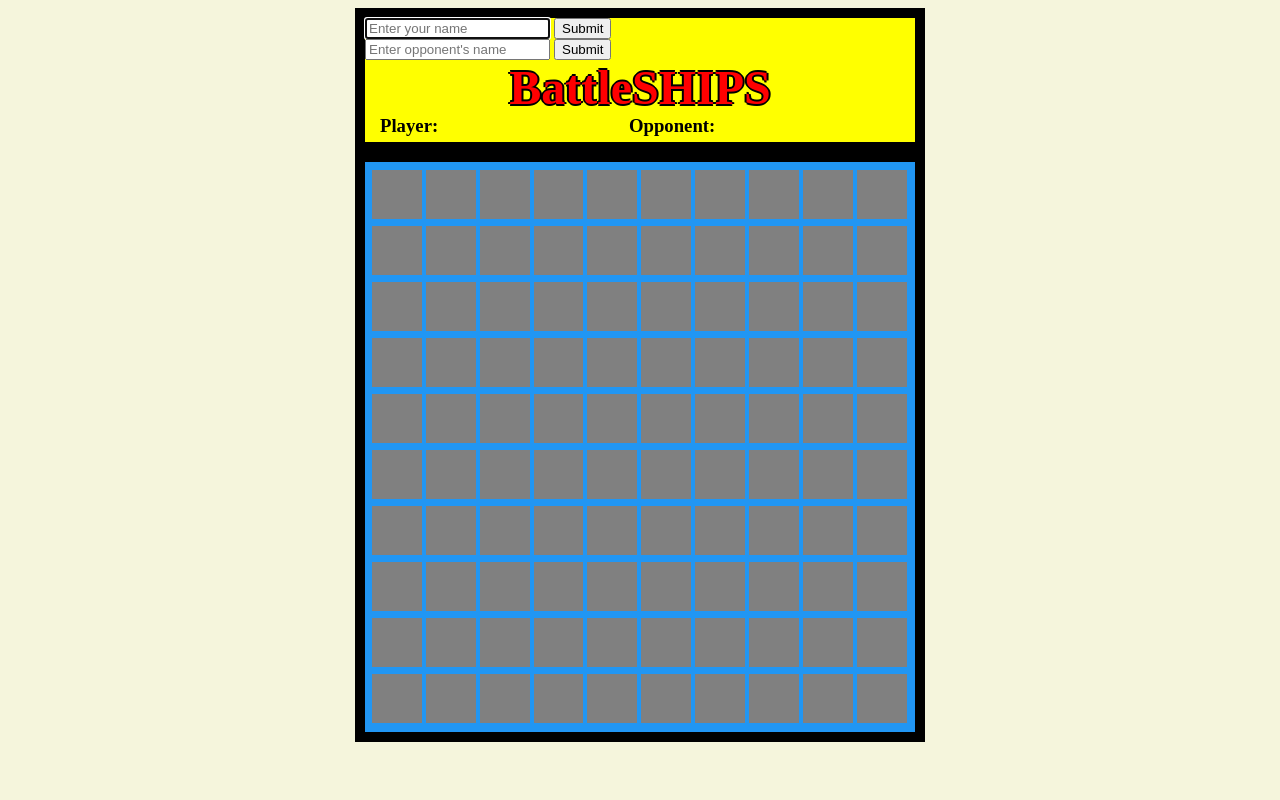
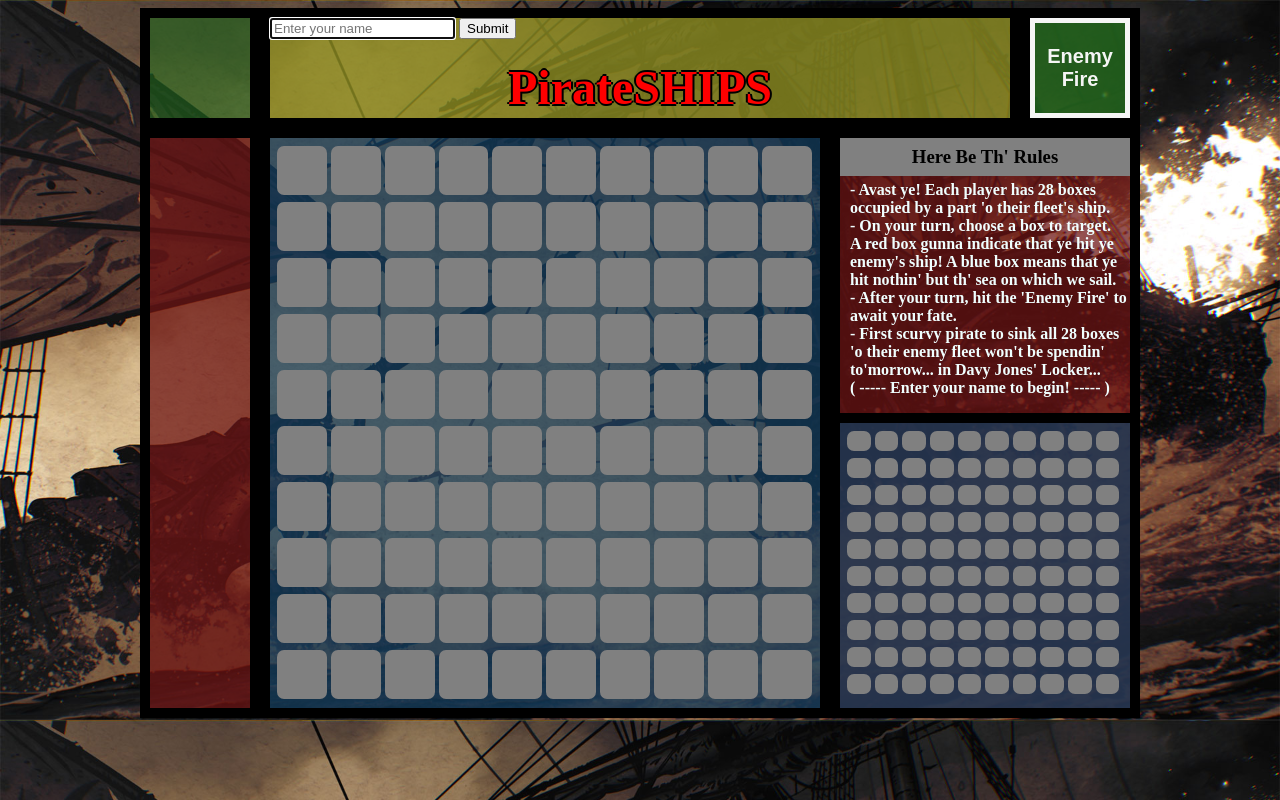
Before and after one commit to ckc1230/blackbeards-revenge, a PHP site: page / in a window 1280 px wide. Run offline with PHP 8.4, Linux system fonts and the light colour scheme.

Commit message:
finishes sfx

```diff
--- a/index.html
+++ b/index.html
@@ -1,7 +1,7 @@
 <!DOCTYPE html>
 <html>
 <head>
-  <title>BatteSHIP</title>
+  <title>PirateSHIPS</title>
 
   <link rel="stylesheet" type="text/css" href="style.css">
     <script src="http://code.jquery.com/jquery-2.2.2.min.js"></script>
@@ -9,22 +9,48 @@
 </head>
 <body>
 
-    <div id="top-row">
+ <audio id="loadMusic" src="music/loadMusic.mp3" loop="loop"></audio>
+ <audio id="battleMusic" src="music/battleMusic.mp3" loop="loop"></audio>
+  <audio id="bgSFX" src="music/bgSFX.mp3" loop="loop"></audio>
+
+
+    <div id="top-section">
+        <div id="top-left-corner">
+            <h2 id="userResult"></h2>
+
+        </div>
+
+         <div id='top-mid'>
               <form id="name-form">
-        <input id="player-input" type="text" placeholder="Enter your name" required="true" autofocus="true" maxlength="16">
+                <input id="player-input" type="text" placeholder="Enter your name" required="true" autofocus="true" maxlength="15">
                 <input type="submit">
               </form>
 
               <form id="opponent-form">
-        <input id="opponent-input" type="text" placeholder="Enter opponent's name" autofocus="true" required="true" maxlength="16">
+                <input id="opponent-input" type="text" placeholder="Enter opponent's name" autofocus="true" required="true" maxlength="15">
                 <input type="submit">
               </form>
 
-      <h1>BattleSHIPS</h1>
+              <h1 id="nameTitle">PirateSHIPS</h1>
+
             <div id="player-row">
               <h3 id="player1name">Player: </h3>
               <h3 id="player2name">Opponent: </h3>
             </div>
+        </div>
+
+        <div id="top-right-corner">
+            <button id="enemyFireButton">Enemy Fire</button>
+
+        </div>
+
+    </div>
+
+    <div id="bottom-section">
+
+        <div id="left-column">
+            <h1 id="user-column"></h1>
+
         </div>
 
           <div id="gameBoard">
@@ -150,6 +176,152 @@
             </div>
           </div>
 
+<div id="right-column">
+    <div id="div1" class="rightDiv">
+       <div>
+           <h3 id="rulesHeader">Here Be Th' Rules</h3>
+       </div>
+
+        <p id="rules">
+            - Avast ye! Each player has 28 boxes occupied by a part 'o their fleet's ship. <br>
+            - On your turn, choose a box to target. <br>
+            A red box gunna indicate that ye hit ye enemy's ship! A blue box means that ye hit nothin' but th' sea on which we sail. <br>
+            - After your turn, hit the 'Enemy Fire' to await your fate. <br>
+            - First scurvy pirate to sink all 28 boxes 'o their enemy fleet won't be spendin' to'morrow... in Davy Jones' Locker... <br>
+             (  ----- Enter your name to begin! -----  )
+        </p>
+
+
+    </div>
+
+    <div id="div2" class="rightDiv">
+
+        <div id="enemyGameBoard">
+            <div class="row" id="firstRow">
+                <div class="enemy-box" id="enemy-box00"></div>
+                <div class="enemy-box" id="enemy-box01"></div>
+                <div class="enemy-box" id="enemy-box02"></div>
+                <div class="enemy-box" id="enemy-box03"></div>
+                <div class="enemy-box" id="enemy-box04"></div>
+                <div class="enemy-box" id="enemy-box05"></div>
+                <div class="enemy-box" id="enemy-box06"></div>
+                <div class="enemy-box" id="enemy-box07"></div>
+                <div class="enemy-box" id="enemy-box08"></div>
+                <div class="enemy-box" id="enemy-box09"></div>
+            </div>
+            <div class="row">
+                <div class="enemy-box" id="enemy-box10"></div>
+                <div class="enemy-box" id="enemy-box11"></div>
+                <div class="enemy-box" id="enemy-box12"></div>
+                <div class="enemy-box" id="enemy-box13"></div>
+                <div class="enemy-box" id="enemy-box14"></div>
+                <div class="enemy-box" id="enemy-box15"></div>
+                <div class="enemy-box" id="enemy-box16"></div>
+                <div class="enemy-box" id="enemy-box17"></div>
+                <div class="enemy-box" id="enemy-box18"></div>
+                <div class="enemy-box" id="enemy-box19"></div>
+            </div>
+            <div class="row">
+                <div class="enemy-box" id="enemy-box20"></div>
+                <div class="enemy-box" id="enemy-box21"></div>
+                <div class="enemy-box" id="enemy-box22"></div>
+                <div class="enemy-box" id="enemy-box23"></div>
+                <div class="enemy-box" id="enemy-box24"></div>
+                <div class="enemy-box" id="enemy-box25"></div>
+                <div class="enemy-box" id="enemy-box26"></div>
+                <div class="enemy-box" id="enemy-box27"></div>
+                <div class="enemy-box" id="enemy-box28"></div>
+                <div class="enemy-box" id="enemy-box29"></div>
+            </div>
+            <div class="row">
+                <div class="enemy-box" id="enemy-box30"></div>
+                <div class="enemy-box" id="enemy-box31"></div>
+                <div class="enemy-box" id="enemy-box32"></div>
+                <div class="enemy-box" id="enemy-box33"></div>
+                <div class="enemy-box" id="enemy-box34"></div>
+                <div class="enemy-box" id="enemy-box35"></div>
+                <div class="enemy-box" id="enemy-box36"></div>
+                <div class="enemy-box" id="enemy-box37"></div>
+                <div class="enemy-box" id="enemy-box38"></div>
+                <div class="enemy-box" id="enemy-box39"></div>
+            </div>
+            <div class="row">
+                <div class="enemy-box" id="enemy-box40"></div>
+                <div class="enemy-box" id="enemy-box41"></div>
+                <div class="enemy-box" id="enemy-box42"></div>
+                <div class="enemy-box" id="enemy-box43"></div>
+                <div class="enemy-box" id="enemy-box44"></div>
+                <div class="enemy-box" id="enemy-box45"></div>
+                <div class="enemy-box" id="enemy-box46"></div>
+                <div class="enemy-box" id="enemy-box47"></div>
+                <div class="enemy-box" id="enemy-box48"></div>
+                <div class="enemy-box" id="enemy-box49"></div>
+            </div>
+            <div class="row">
+                <div class="enemy-box" id="enemy-box50"></div>
+                <div class="enemy-box" id="enemy-box51"></div>
+                <div class="enemy-box" id="enemy-box52"></div>
+                <div class="enemy-box" id="enemy-box53"></div>
+                <div class="enemy-box" id="enemy-box54"></div>
+                <div class="enemy-box" id="enemy-box55"></div>
+                <div class="enemy-box" id="enemy-box56"></div>
+                <div class="enemy-box" id="enemy-box57"></div>
+                <div class="enemy-box" id="enemy-box58"></div>
+                <div class="enemy-box" id="enemy-box59"></div>
+            </div>
+            <div class="row">
+                <div class="enemy-box" id="enemy-box60"></div>
+                <div class="enemy-box" id="enemy-box61"></div>
+                <div class="enemy-box" id="enemy-box62"></div>
+                <div class="enemy-box" id="enemy-box63"></div>
+                <div class="enemy-box" id="enemy-box64"></div>
+                <div class="enemy-box" id="enemy-box65"></div>
+                <div class="enemy-box" id="enemy-box66"></div>
+                <div class="enemy-box" id="enemy-box67"></div>
+                <div class="enemy-box" id="enemy-box68"></div>
+                <div class="enemy-box" id="enemy-box69"></div>
+            </div>
+            <div class="row">
+                <div class="enemy-box" id="enemy-box70"></div>
+                <div class="enemy-box" id="enemy-box71"></div>
+                <div class="enemy-box" id="enemy-box72"></div>
+                <div class="enemy-box" id="enemy-box73"></div>
+                <div class="enemy-box" id="enemy-box74"></div>
+                <div class="enemy-box" id="enemy-box75"></div>
+                <div class="enemy-box" id="enemy-box76"></div>
+                <div class="enemy-box" id="enemy-box77"></div>
+                <div class="enemy-box" id="enemy-box78"></div>
+                <div class="enemy-box" id="enemy-box79"></div>
+            </div>
+            <div class="row">
+                <div class="enemy-box" id="enemy-box80"></div>
+                <div class="enemy-box" id="enemy-box81"></div>
+                <div class="enemy-box" id="enemy-box82"></div>
+                <div class="enemy-box" id="enemy-box83"></div>
+                <div class="enemy-box" id="enemy-box84"></div>
+                <div class="enemy-box" id="enemy-box85"></div>
+                <div class="enemy-box" id="enemy-box86"></div>
+                <div class="enemy-box" id="enemy-box87"></div>
+                <div class="enemy-box" id="enemy-box88"></div>
+                <div class="enemy-box" id="enemy-box89"></div>
+            </div>
+            <div class="row">
+                <div class="enemy-box" id="enemy-box90"></div>
+                <div class="enemy-box" id="enemy-box91"></div>
+                <div class="enemy-box" id="enemy-box92"></div>
+                <div class="enemy-box" id="enemy-box93"></div>
+                <div class="enemy-box" id="enemy-box94"></div>
+                <div class="enemy-box" id="enemy-box95"></div>
+                <div class="enemy-box" id="enemy-box96"></div>
+                <div class="enemy-box" id="enemy-box97"></div>
+                <div class="enemy-box" id="enemy-box98"></div>
+                <div class="enemy-box" id="enemy-box99"></div>
+            </div>
+          </div>
+        </div>
+    </div>
+</div>
+
 
       <script type="text/javascript" src='script.js' ></script>
 </body>
--- a/style.css
+++ b/style.css
@@ -1,8 +1,9 @@
 body {
-  background: beige;
+  background: url(images/background.jpg);
+  background-size: cover;
 }
 
-h1 {
+#nameTitle {
   color: red;
   text-shadow: -2px 0 black, 0 2px black, 2px 0 black, 0 -2px black;
   text-align: center;
@@ -10,16 +11,105 @@ h1 {
   margin: 0;
 }
 
-#box00 {
-/*background: red;*/
+h2 {
+  text-align: center;
+  height: 50%;
+  font-size: 35px;
+  padding-top: 5px;
+  text-shadow: -2px 0 white, 0 2px white, 2px 0 white, 0 -2px white;
+}
+.tabButton {
+    width: 145px;
+    border: 5px solid black;
+    margin: 0px;
+    padding: 0px;
+    height: 30px;
+    font-size: 15px;
+    color: azure;
+    font-weight: bold;
+    background-color: rgba(100,200,200,0.5);
+}
+#rulesButton {
+float: left;}
 
+#rules {
+  margin-top: 5px;
+  text-align: left;
+  padding-left: 10px;
+  font-weight: 900;
+  color: azure;
+}
+.rightDiv {
+  width: 290px;
+  height: 285px;
+  border: 5px 0 0 0 solid black;
 }
 
-#top-row {
+#div1 {
+  border-bottom: 10px solid black;
+  height: 275px;
+}
+
+button:focus {outline:0;}
+
+
+#top-left-corner {
+    background-color: rgba(33,101,28,0.62);
+    width: 100px;
+    height: 100px;
+    border: 10px solid black;
+    display: inline-block;
+    float: left;
+    margin-left: 95px;
+}
+
+#top-right-corner {
+    background-color: rgba(33,101,28,0.62);
+    width: 100px;
+    height: 100px;
+    border: 10px solid black;
+    display: inline-block;
+    float: left;
+}
+
+
+#left-column {
+    background-color: rgba(109,20,20,0.73);
+    width: 100px;
+    height: 570px;
+    border: 10px solid black;
+    display: inline-block;
+    float: left;
+}
+
+#right-column {
+    background-color: rgba(109,20,20,0.73);
+    width: 290px;
+    height: 570px;
+    border: 10px solid black;
+    display: inline-block;
+    float: right;
+}
+
+#top-section {
+    margin: 0 auto;
+    width: 1190px;
+    height: 100px;
+}
+
+#top-mid {
   margin: 0 auto;
-  width: 550px;
-  background: yellow;
+  width: 740px;
+  height: 100px;
+  background: rgba(144,144,34,0.78);
   border: 10px solid black;
+  float: left;
+}
+
+#bottom-section {
+    margin: 0 auto;
+    width: 1000px;
+    height: 570px;
 }
 
 #player-row {
@@ -31,8 +121,17 @@ h1 {
   margin-bottom: 0;
   margin-top: 0;
   margin-left: 15px;
-  width: 230px;
+  width: 350px;
   display: inline-block;
+}
+
+#rulesHeader {
+  text-align: center;
+  background-color: grey;
+  margin: 0;
+  height: 30px;
+  vertical-align: middle;
+  padding-top: 8px;
 }
 
 #player2name {
@@ -43,18 +142,32 @@ h1 {
 #name-form {
   display: inline-block;
   padding-right: 170px;
+      width: 390px;
 }
 
 #opponent-form {
   display: inline-block;
+  visibility: hidden;
 }
 
 #gameBoard {
-  margin: 0 auto;
   width: 550px;
   height: 570px;
-  background: #2196f3;
+  background: rgba(20,62,95,0.73);
   border: 10px solid black;
+  display: inline-block;
+}
+
+#enemyGameBoard {
+  width: 290px;
+  height: 285px;
+  background: rgba(20,62,95,0.73);
+/*  border: 10px solid black;
+*/  display: inline-block;
+}
+
+#user-column {
+  transform: rotate(90deg);
 }
 
 .row {
@@ -73,11 +186,34 @@ h1 {
   padding: 0.5px;
   background-color: grey;
   display: inline-block;
+  border-radius: 7px;
+}
+.enemy-box {
+  width: 8%;
+  height: 19px;
+  margin: 0px;
+  padding: 0.5px;
+  background-color: grey;
+  display: inline-block;
+  border-radius: 7px;
+}
+.box:hover {
+  box-shadow:0px 0px 0px 5px yellow inset;
 }
 
-.box:hover {
-/*border: 2px solid yellow;
-padding: -2px;*/
-box-shadow:0px 0px 0px 5px yellow inset;
+#enemyFireButton {
+    background-color: rgba(33,101,28,0.62);
+    padding: 10px;
+    font-size: 20px;
+    height: 100px;
+    width: 100px;
+    color: whitesmoke;
+    font-weight: 700;
+    border: 5px solid whitesmoke;
+}
+
+#enemyFireButton:hover {
+  box-shadow:0px 0px 0px 10px red inset;
+  border: 0;
 
 }
```
Also changed, not shown: script.js (+169 -106 lines), images/background.jpg (added), 11 other files. Lines whose indentation alone changed are shown as unchanged.
